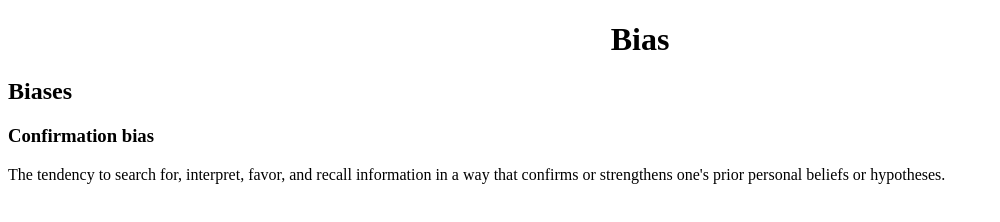
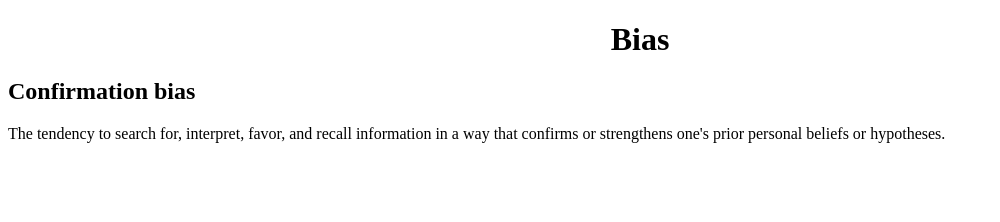
Before and after one commit to abuiles/abuiles.com, a plain HTML site: page books/bias.html in a window 1280 px wide. Shown: the whole page, without its empty margins (0-1000 px from the left). Drawn offline with Linux system fonts and the light colour scheme.

Commit message:
Rebuid bias.

```diff
--- a/books/bias.html
+++ b/books/bias.html
@@ -3,7 +3,7 @@
 "http://www.w3.org/TR/xhtml1/DTD/xhtml1-strict.dtd">
 <html xmlns="http://www.w3.org/1999/xhtml" lang="en" xml:lang="en">
 <head>
-<!-- 2020-01-19 Sun 13:23 -->
+<!-- 2020-01-19 Sun 13:26 -->
 <meta http-equiv="Content-Type" content="text/html;charset=utf-8" />
 <meta name="viewport" content="width=device-width, initial-scale=1" />
 <title>Bias</title>
@@ -230,13 +230,9 @@ for the JavaScript code in this tag.
 <div id="content">
 <h1 class="title">Bias</h1>
 
-<div id="outline-container-org6e4643e" class="outline-2">
-<h2 id="org6e4643e">Biases</h2>
-<div class="outline-text-2" id="text-org6e4643e">
-</div>
-<div id="outline-container-org9aacd0f" class="outline-3">
-<h3 id="org9aacd0f">Confirmation bias</h3>
-<div class="outline-text-3" id="text-org9aacd0f">
+<div id="outline-container-org9aacd0f" class="outline-2">
+<h2 id="org9aacd0f">Confirmation bias</h2>
+<div class="outline-text-2" id="text-org9aacd0f">
 <p>
 The tendency to search for, interpret, favor, and recall information
 in a way that confirms or strengthens one's prior personal beliefs or
@@ -245,6 +241,5 @@ hypotheses.
 </div>
 </div>
 </div>
-</div>
 </body>
 </html>
```
Also changed, not shown: 1 other file.
